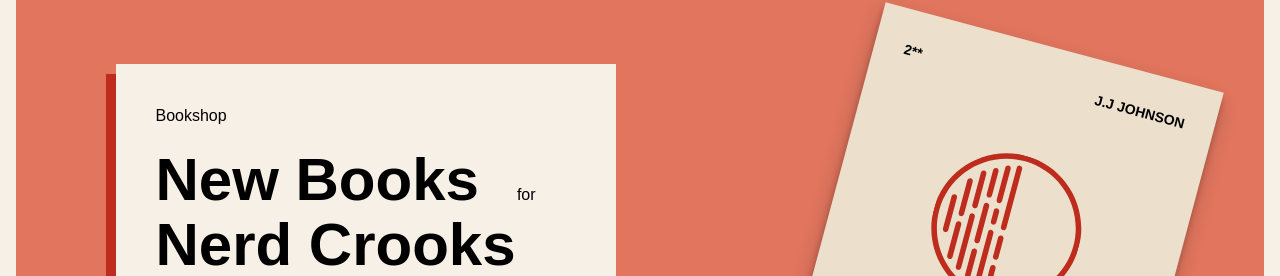
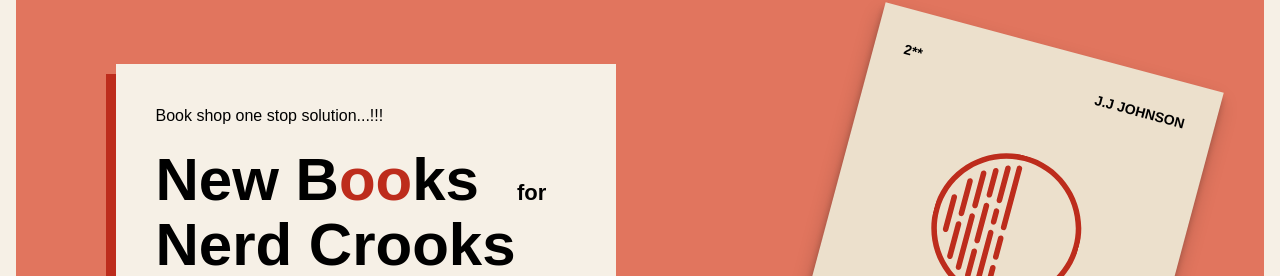
Before and after one commit to mayur0977/book-store-vite, a React (Vite) app: page / in a window 1280 px wide. Shown: the part 160-436 px from the top of the page. Built offline with nearby package versions, Linux system fonts and the light colour scheme; no server answers; a web font is replaced by a local one.

Commit message:
Fix : UI for all book list

```diff
--- a/src/components/BookCard.tsx
+++ b/src/components/BookCard.tsx
@@ -25,7 +25,7 @@ export function BookCardView(props: IBookCardProps) {
   ));
 
   return (
-    <Card withBorder radius="xs" p="md" w={300} h={500} bg={"white"}>
+    <Card withBorder radius="xs" p="md" w={280} h={500} bg={"white"}>
       <Card.Section>
         <Image h={180} w={130} src={thumbnail} alt={title} height={180} />
       </Card.Section>
--- a/src/components/Hero.tsx
+++ b/src/components/Hero.tsx
@@ -19,13 +19,15 @@ export function Hero() {
         }}
       >
         <Flex direction={"column"} gap={4}>
-          <Text>Bookshop</Text>
+          <Text>Book shop one stop solution...!!!</Text>
 
           <Group align={"baseline"} gap={38}>
             <Text fz={60} fw={700}>
-              New Books{" "}
+              New B<span style={{ color: "#bd2c1c" }}>oo</span>ks{" "}
             </Text>
-            <Text>for </Text>
+            <Text fz={22} fw={600}>
+              for{" "}
+            </Text>
           </Group>
           <Text mt={-32} fz={60} fw={700}>
             Nerd Crooks{" "}
--- a/src/pages/Home.tsx
+++ b/src/pages/Home.tsx
@@ -21,7 +21,7 @@ function Home() {
 
       <Box>
         <Text>All Books</Text>
-        <Flex wrap={"wrap"} gap={12}>
+        <Flex wrap={"wrap"} rowGap={20} justify={"space-between"}>
           {bookList.map((book) => (
             <BookCardView key={book._id} book={book} />
           ))}
```
